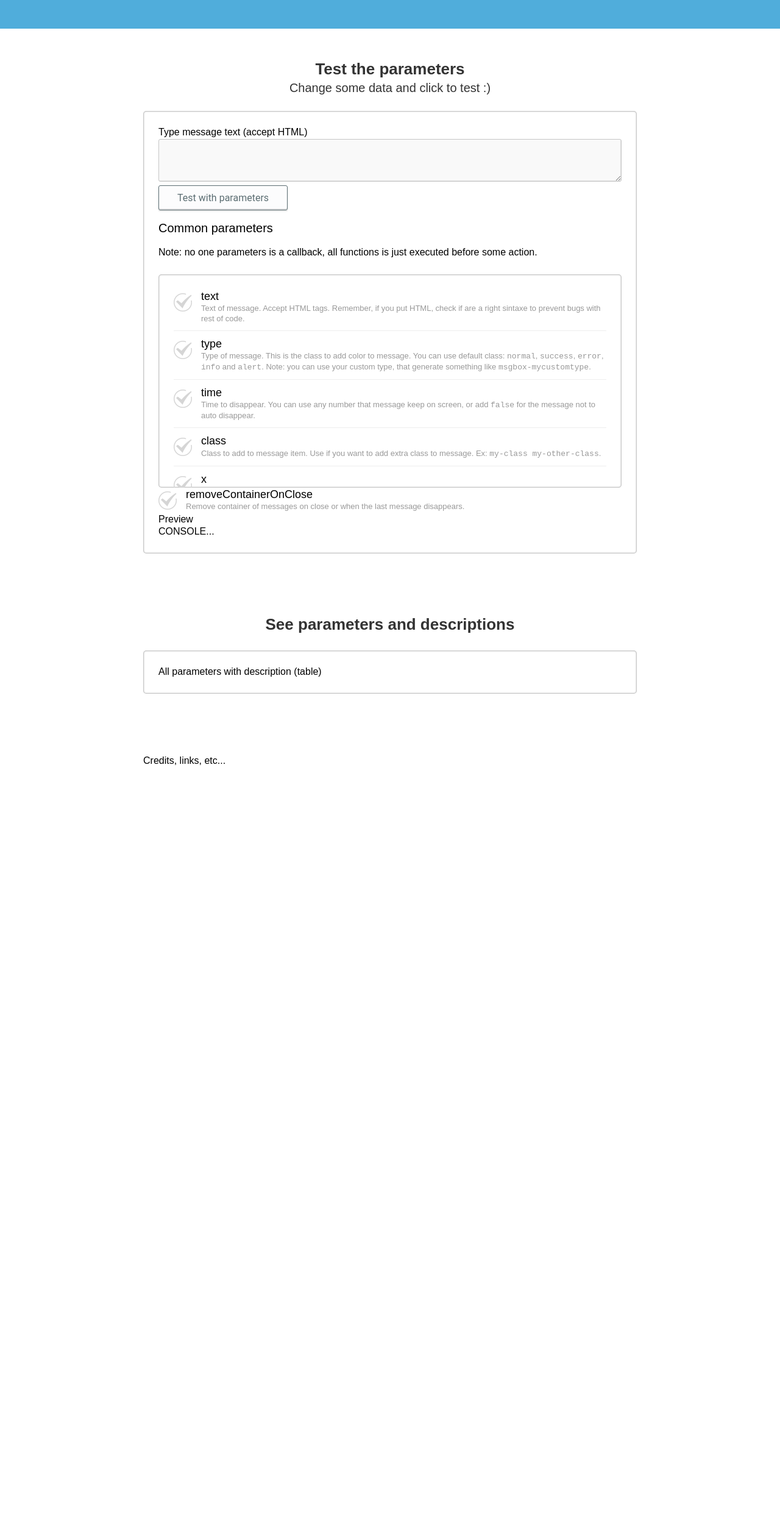
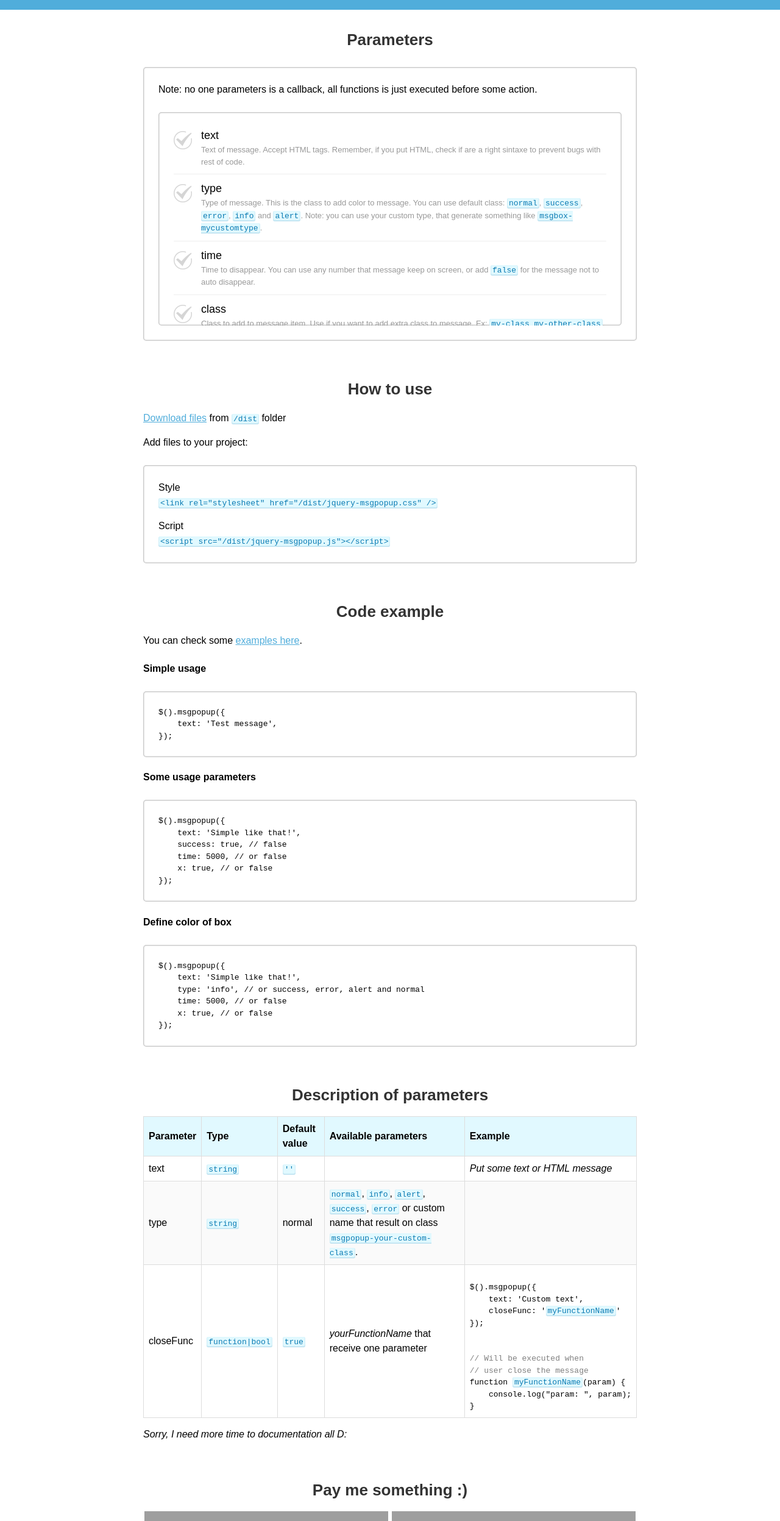
Before and after one commit to rafaelfndev/jquery-msgpopup, a plain HTML site: page docs/index.html in a window 1280 px wide. Shown: the part 305-2800 px from the top of the page at 61% size. Before the commit the page ends 1614 px from the top, so only its background shows below. Drawn offline with Linux system fonts and the light colour scheme; grey boxes are pictures that could not be loaded.

Commit message:
Add documentation and preview links

```diff
--- a/docs/css/style.css
+++ b/docs/css/style.css
@@ -2,7 +2,7 @@
 ** ----------------------------------------------- */
 body {
 	margin: 0;
-	line-height: 1.3;
+	line-height: 1.5;
 	font-family: Arial, Helvetica, sans-serif;
 }
 img {
@@ -20,6 +20,20 @@ textarea {
 	font-size: 100%;
 	line-height: 1.2;
 }
+code {
+    background-color: #E1F9FF;
+    padding: 1px 3px;
+    box-shadow: 0 -1px 2px 0 rgba(37, 129, 174, 0.3) inset;
+    border-radius: 3px;
+    color: #0A7BB3;
+}
+.code {
+	font-family: monospace;
+	white-space: pre;
+}
+a {
+	color: #50addb;
+}
 
 /* Base
 ** ----------------------------------------------- */
@@ -31,6 +45,14 @@ textarea {
 	padding: 0 25px;
 }
 
+/* Utils
+** ----------------------------------------------- */
+.margin-t-15 {
+	margin-top: 15px;
+}
+.opct-5 {
+	opacity: 0.5;
+}
 /* Inputs
 ** ----------------------------------------------- */
 /* buttons */
@@ -120,7 +142,7 @@ label {
 /* Header
 ** ----------------------------------------------- */
 .section {
-	padding: 50px 0;
+	padding: 30px 0;
 }
 .top {
 	background-color: #50addb;
@@ -193,6 +215,32 @@ label {
 	color: #999;
 }
 
+/* table */
+table {
+	border-collapse: collapse;
+	width: 100%;
+}
+thead {
+	background-color: #E1F9FF;
+	color: #000000;
+}
+td, th {
+	border: 1px solid #dddddd;
+	text-align: left;
+	padding: 8px;
+}
+tr:nth-child(2n) {
+	background-color: #FAFAFA;
+}
+
+/* Donate
+** ----------------------------------------------- */
+.donate {
+	padding-top: 15px;
+	display: flex;
+	justify-content: center;
+}
+
 /* Examples
 ** ----------------------------------------------- */
 .msgpopup-another-example {
--- a/docs/index.html
+++ b/docs/index.html
@@ -36,50 +36,16 @@
 			<div class="base">
 				<div class="base-content">
 					<h2 class="title-alt">
-						<div>Test the parameters</div>
-						<div class="obs">Change some data and click to test :)</div>
+						<div>Parameters</div>
 					</h2>
 					<div class="box">
-						<div class="test-header">
+						<div class="test-parameters">
 							<div>
-								<span>Type message text (accept HTML)</span>
-								<textarea name="message"></textarea>
-							</div>
-							<div>
-								<button type="button" class="btn btn-normal">Test with parameters</button>
-							</div>
-						</div>
-
-						<div class="test-parameters">
-
-							<div>
-								<h2 class="obs">Common parameters</h2>
-								<p>Note: no one parameters is a callback, all functions is just executed before some action.</p>
+								<div>Note: no one parameters is a callback, all functions is just executed before some action.</div>
 								<div class="box box-test-items" data-parameters="common">
 									<!-- js -->
 								</div>
 							</div>
-
-							<div class="test-item">
-								<label>
-									<span class="label-icon">
-										<input type="checkbox">
-										<span class="checkbox"></span>
-									</span>
-									<span>
-										<span class="test-label">removeContainerOnClose</span>
-										<span class="test-description">Remove container of messages on close or when the last message disappears.</span>
-									</span>
-								</label>
-							</div>
-
-						</div>
-
-						<div class="test-preview-code">
-							Preview
-						</div>
-						<div class="test-console">
-							CONSOLE...
 						</div>
 					</div>
 				</div>
@@ -90,11 +56,135 @@
 			<div class="base">
 				<div class="base-content">
 					<h2 class="title-alt">
-						<div>See parameters and descriptions</div>
+						<div>How to use</div>
 					</h2>
+					<div>
+						<p><a href="https://github.com/rafaelfndev/jquery-msgpopup" target="_blank">Download files</a> from <code>/dist</code> folder</p>
+						<div>Add files to your project:</div>
+					</div>
 					<div class="box">
-						All parameters with description (table)
+						<div>
+							<div>Style</div>
+							<code>&lt;link rel=&quot;stylesheet&quot; href=&quot;/dist/jquery-msgpopup.css&quot; /&gt;</code>
+						</div>
+						<div class="margin-t-15">
+							<div>Script</div>
+							<code>&#x9;&#x9;&#x9;&#x9;&#x9;&#x9;&lt;script src=&quot;/dist/jquery-msgpopup.js&quot;&gt;&lt;/script&gt;</code>
+						</div>
 					</div>
+				</div>
+			</div>
+		</section>
+
+		<section class="section">
+			<div class="base">
+				<div class="base-content">
+					<h2 class="title-alt">
+						<div>Code example</div>
+					</h2>
+					<p>You can check some <a href="https://github.com/rafaelfndev/jquery-msgpopup/blob/master/docs/js/examples.js" target="_blank">examples here</a>.</p>
+
+					<h4>Simple usage</h4>
+					<div class="box">
+<div class="code">$().msgpopup({
+    text: 'Test message',
+});
+</div>
+					</div>
+
+					<h4>Some usage parameters</h4>
+					<div class="box">
+<div class="code">$().msgpopup({
+    text: 'Simple like that!',
+    success: true, // false
+    time: 5000, // or false
+    x: true, // or false
+});
+</div>
+					</div>
+
+					<h4>Define color of box</h4>
+					<div class="box">
+<div class="code">$().msgpopup({
+    text: 'Simple like that!',
+    type: 'info', // or success, error, alert and normal
+    time: 5000, // or false
+    x: true, // or false
+});
+</div>
+					</div>
+				</div>
+			</div>
+		</section>
+
+		<section class="section">
+			<div class="base">
+				<div class="base-content">
+					<h2 class="title-alt">
+						<div>Description of parameters</div>
+					</h2>
+					<table class="margin-t-15">
+						<thead>
+							<tr>
+								<th>Parameter</th>
+								<th>Type</th>
+								<th>Default value</th>
+								<th>Available parameters</th>
+								<th>Example</th>
+							</tr>
+						</thead>
+						<tbody>
+							<tr>
+								<td>text</td>
+								<td><code>string</code></td>
+								<td><code>''</code></td>
+								<td></td>
+								<td><i>Put some text or HTML message</i></td>
+							</tr>
+
+							<tr>
+								<td>type</td>
+								<td><code>string</code></td>
+								<td>normal</td>
+								<td>
+									<code>normal</code>,
+									<code>info</code>,
+									<code>alert</code>,
+									<code>success</code>,
+									<code>error</code> or custom name that result on class
+									<code>msgpopup-your-custom-class</code>.
+								</td>
+								<td></td>
+							</tr>
+
+							<tr>
+								<td>closeFunc</td>
+								<td><code>function|bool</code></td>
+								<td><code>true</code></td>
+								<td><i>yourFunctionName</i> that receive one parameter</td>
+								<td>
+<div class="code">
+$().msgpopup({
+    text: 'Custom text',
+    closeFunc: '<code>myFunctionName</code>'
+});
+</div>
+<div class="code">
+<div class="opct-5">
+// Will be executed when
+// user close the message
+</div>function <code>myFunctionName</code>(param) {
+    console.log("param: ", param);
+}
+</div>
+								</td>
+							</tr>
+
+
+
+						</tbody>
+					</table>
+					<div class="margin-t-15"><i>Sorry, I need more time to documentation all D:</i></div>
 				</div>
 			</div>
 		</section>
@@ -103,7 +193,21 @@
 	<footer class="section">
 		<div class="base">
 			<div class="base-content">
-				Credits, links, etc...
+				<h2 class="title-alt">Pay me something :)</h2>
+				<div class="donate">
+					<form action="https://www.paypal.com/cgi-bin/webscr" method="post" target="_top">
+						<input type="hidden" name="cmd" value="_s-xclick" />
+						<input type="hidden" name="hosted_button_id" value="BB7HGPRLNXDX6" />
+						<input type="image" src="https://www.paypalobjects.com/en_US/i/btn/btn_donateCC_LG.gif" border="0" name="submit" title="PayPal - The safer, easier way to pay online!" alt="Donate with PayPal button" />
+						<img alt="" border="0" src="https://www.paypal.com/en_BR/i/scr/pixel.gif" width="1" height="1" />
+					</form>
+					<form action="https://pagseguro.uol.com.br/checkout/v2/donation.html" method="post">
+						<input type="hidden" name="currency" value="BRL" />
+						<input type="hidden" name="receiverEmail" value="rafaelfndev@gmail.com" />
+						<input type="hidden" name="iot" value="button" />
+						<input type="image" src="https://stc.pagseguro.uol.com.br/public/img/botoes/doacoes/120x53-doar.gif" name="submit" alt="Pague com PagSeguro - é rápido, grátis e seguro!" />
+					</form>
+				</div>
 			</div>
 		</div>
 	</footer>
--- a/docs/js/scripts.js
+++ b/docs/js/scripts.js
@@ -19,7 +19,7 @@ function templateCheckbox(obj) {
 			</span>\
 			<span>\
 				<span class="test-label">'+obj.key+'</span>\
-				<span class="test-description">'+obj.description+'</span>\
+				<span class="test-description">'+(obj.description != '' ? obj.description : '(not yet described)')+'</span>\
 			</span>\
 		</label>\
 	</div>';
@@ -263,3 +263,7 @@ function funcParameters() {
 }
 
 initParametersExamples();
+
+$('body').on('click', 'label', function(){
+	return false;
+});
```
Also changed, not shown: docs/images/print.png (added), 1 other file.
